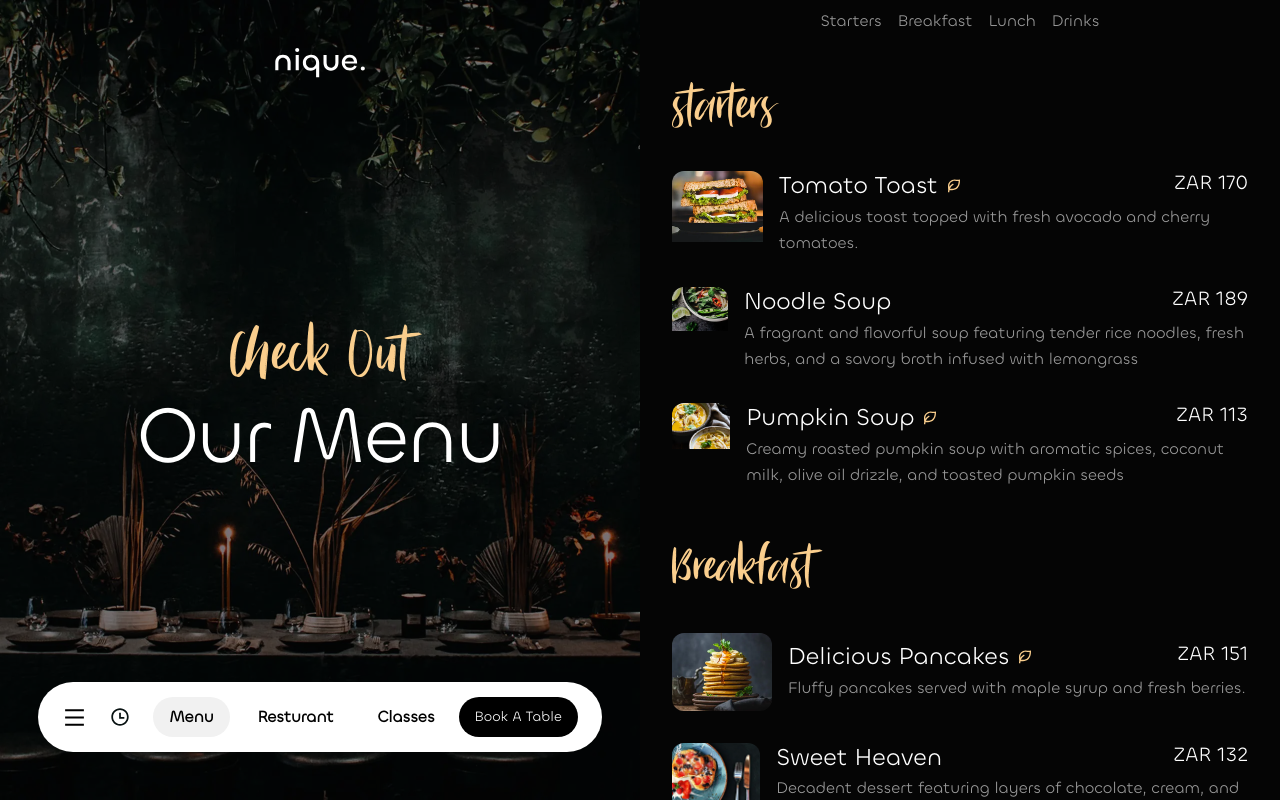
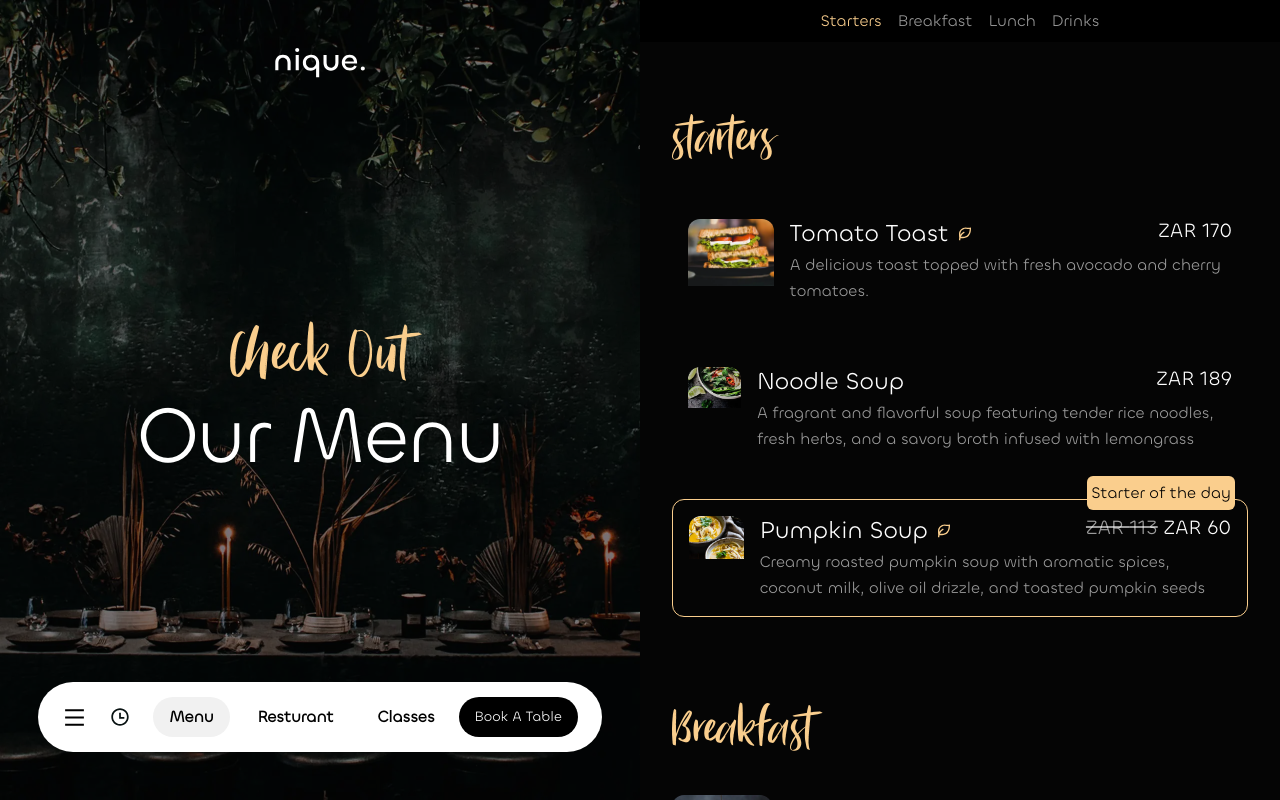
Before and after one commit to KhomotsoTibane/nique, a Next.js app: page /menu in a window 1280 px wide. Built offline with nearby package versions, Linux system fonts and the light colour scheme.

Commit message:
update menu page and component, add heading transitions

```diff
--- a/app/(root)/(home)/page.tsx
+++ b/app/(root)/(home)/page.tsx
@@ -22,9 +22,9 @@ const Page = () => {
       </header>
       <div className="dark-overlay absolute inset-0 size-full  opacity-90"></div>
       <div className="absolute inset-0 z-10 flex flex-col items-center justify-center">
-        <h1 className="heading-h1-italic text-primary">The pure taste of</h1>
-        <h1 className="heading-xlarge text-default">Thailand</h1>
-        <div className="text-xlarge max-w-lg text-wrap text-center text-default">
+        <h1 className="heading-h1-italic intro-slide-down text-primary">The pure taste of</h1>
+        <h1 className="heading-xlarge text-default intro-slide-up">Thailand</h1>
+        <div className="text-xlarge max-w-lg text-wrap text-center text-default intro-slide-up">
           <p>
             {" "}
             From our sizzling street food to our sumptuous signature dishes, every bite is a journey
--- a/components/menu/Menu.tsx
+++ b/components/menu/Menu.tsx
@@ -1,37 +1,52 @@
 "use client";
 import { breakfastMenu, drinksMenu, lunchMenu, startersMenu } from "@/constants";
 import Image from "next/image";
-import Link from "next/link";
-import React from "react";
+import React, { useState } from "react";
+import Footer from "../Footer";
 
 const Menu = () => {
+  const [activeMenu, setActiveMenu] = useState("Starters");
   const scrollToSection = (sectionId: string) => {
-    const section = document.getElementById(sectionId);
+    const section = sectionId;
+    setActiveMenu(section);
     if (section) {
-      window.scrollTo({
-        top: section.offsetTop,
+      const element = document.getElementById(section);
+      element?.scrollIntoView({
         behavior: "smooth",
+        inline: "start",
       });
     }
   };
   return (
     <div className="flex w-full flex-col gap-6 bg-dark lg:max-h-screen lg:overflow-y-auto">
-      <div className="flex w-full justify-center gap-4 p-2 text-muted">
+      <div className="sticky top-0 z-50 flex w-full justify-center gap-4 bg-black p-2">
         {["Starters", "Breakfast", "Lunch", "Drinks"].map((link) => {
           return (
-            <Link key={link} href={`#${link}`}>
-              <button onClick={() => scrollToSection(`${link}`)}>{link}</button>
-            </Link>
+            <button
+              className={`${activeMenu === link ? "text-primary" : "text-muted"}`}
+              key={link}
+              onClick={() => scrollToSection(link)}
+            >
+              {link}
+            </button>
           );
         })}
       </div>
-      <div id="Starters" className=" flex flex-col gap-8 px-8 py-4">
-        <h1 className="heading-h2-italic">starters</h1>
-        <div className="flex flex-col gap-8">
+      <div id="Starters" className="flex flex-col gap-8 px-8 py-4">
+        <h1 className="heading-h2-italic mt-8">starters</h1>
+        <div className=" flex flex-col gap-8">
           {startersMenu.map((item) => {
             return (
-              <div key={item.name} className="flex gap-4">
-                <div className="max-h-[70] max-w-[90] overflow-hidden rounded-xl ">
+              <div
+                key={item.name}
+                className={`${item.mealOfTheDay ? "border border-primary" : ""} relative flex gap-4 rounded-xl p-4`}
+              >
+                {item.mealOfTheDay && (
+                  <div className="absolute -top-6 right-3 rounded-md bg-primary p-1 text-black">
+                    Starter of the day
+                  </div>
+                )}
+                <div className="max-h-[80px] max-w-[100px] overflow-hidden rounded-xl ">
                   <Image
                     src={item.image}
                     alt={item.name}
@@ -41,11 +56,24 @@ const Menu = () => {
                   />
                 </div>
                 <div className="flex grow flex-col justify-center gap-1">
-                  <div className="flex justify-between text-default">
-                    <h3 className="menu-title flex gap-2"> {item.name}
-                    {item.isVegan && <Image src="/assets/icons/vegan.svg" alt="vegan" width={16} height={16}/>}
+                  <div className="flex flex-col  justify-between gap-2 text-default md:flex-row">
+                    <h3 className="menu-title flex gap-2">
+                      {" "}
+                      {item.name}
+                      {item.isVegan && (
+                        <Image src="/assets/icons/vegan.svg" alt="vegan" width={16} height={16} />
+                      )}
                     </h3>{" "}
-                    <h3 className="menu-price"> ZAR {item.price}</h3>
+                    <h3 className="menu-price">
+                      {item.mealOfTheDay ? (
+                        <>
+                          <span className="text-muted line-through">ZAR {item.price}</span> ZAR{" "}
+                          {item.adjustedPrice}
+                        </>
+                      ) : (
+                        <>ZAR {item.price}</>
+                      )}
+                    </h3>
                   </div>
                   <p className="text-muted">{item.description}</p>
                 </div>
@@ -55,13 +83,13 @@ const Menu = () => {
         </div>
       </div>
 
-      <div id="Breakfast" className=" flex flex-col gap-8 px-8 py-4">
-        <h1 className="heading-h2-italic">Breakfast</h1>
+      <div id="Breakfast" className="flex flex-col gap-8 px-8 py-4">
+        <h1 className="heading-h2-italic mt-8">Breakfast</h1>
         <div className="flex flex-col gap-8">
           {breakfastMenu.map((item) => {
             return (
               <div key={item.name} className="flex gap-4">
-                <div className="max-h-[70] max-w-[90] overflow-hidden rounded-xl ">
+                <div className="max-h-[80px] max-w-[100px] overflow-hidden rounded-xl ">
                   <Image
                     src={item.image}
                     alt={item.name}
@@ -71,11 +99,24 @@ const Menu = () => {
                   />
                 </div>
                 <div className="flex grow flex-col justify-center gap-1">
-                  <div className="flex justify-between text-default">
-                    <h3 className="menu-title flex gap-2"> {item.name}
-                    {item.isVegan && <Image src="/assets/icons/vegan.svg" alt="vegan" width={16} height={16}/>}
+                  <div className="flex flex-col  justify-between gap-2 text-default md:flex-row">
+                    <h3 className="menu-title flex gap-2">
+                      {" "}
+                      {item.name}
+                      {item.isVegan && (
+                        <Image src="/assets/icons/vegan.svg" alt="vegan" width={16} height={16} />
+                      )}
                     </h3>{" "}
-                    <h3 className="menu-price"> ZAR {item.price}</h3>
+                    <h3 className="menu-price">
+                      {item.mealOfTheDay ? (
+                        <>
+                          <span className="text-muted line-through">ZAR {item.price}</span> ZAR{" "}
+                          {item.adjustedPrice}
+                        </>
+                      ) : (
+                        <>ZAR {item.price}</>
+                      )}
+                    </h3>
                   </div>
                   <p className="text-muted">{item.description}</p>
                 </div>
@@ -85,13 +126,21 @@ const Menu = () => {
         </div>
       </div>
 
-      <div id="Lunch" className=" flex flex-col gap-8 px-8 py-4">
-        <h1 className="heading-h2-italic">Lunch</h1>
+      <div id="Lunch" className="flex flex-col gap-8 px-8 py-4">
+        <h1 className="heading-h2-italic mt-8">Lunch</h1>
         <div className="flex flex-col gap-8">
           {lunchMenu.map((item) => {
             return (
-              <div key={item.name} className="flex gap-4">
-                <div className="max-h-[70] max-w-[90] overflow-hidden rounded-xl ">
+              <div
+                key={item.name}
+                className={`${item.mealOfTheDay ? "border border-primary" : ""} relative flex gap-4 rounded-xl p-4`}
+              >
+                {item.mealOfTheDay && (
+                  <div className="absolute -top-6 right-3 rounded-md bg-primary p-1 text-black">
+                    Lunch of the day
+                  </div>
+                )}
+                <div className="max-h-[80px] max-w-[100px] overflow-hidden rounded-xl ">
                   <Image
                     src={item.image}
                     alt={item.name}
@@ -101,11 +150,24 @@ const Menu = () => {
                   />
                 </div>
                 <div className="flex grow flex-col justify-center gap-1">
-                  <div className="flex justify-between text-default">
-                    <h3 className="menu-title flex gap-2"> {item.name}
-                    {item.isVegan && <Image src="/assets/icons/vegan.svg" alt="vegan" width={16} height={16}/>}
+                  <div className="flex flex-col  justify-between gap-2 text-default md:flex-row">
+                    <h3 className="menu-title flex gap-2">
+                      {" "}
+                      {item.name}
+                      {item.isVegan && (
+                        <Image src="/assets/icons/vegan.svg" alt="vegan" width={16} height={16} />
+                      )}
                     </h3>{" "}
-                    <h3 className="menu-price"> ZAR {item.price}</h3>
+                    <h3 className="menu-price">
+                      {item.mealOfTheDay ? (
+                        <>
+                          <span className="text-muted line-through">ZAR {item.price}</span> ZAR{" "}
+                          {item.adjustedPrice}
+                        </>
+                      ) : (
+                        <>ZAR {item.price}</>
+                      )}
+                    </h3>
                   </div>
                   <p className="text-muted">{item.description}</p>
                 </div>
@@ -115,13 +177,13 @@ const Menu = () => {
         </div>
       </div>
 
-      <div id="Drinks" className=" flex flex-col gap-8 px-8 py-4">
-        <h1 className="heading-h2-italic">Drinks</h1>
+      <div id="Drinks" className="flex flex-col gap-8 px-8 py-4">
+        <h1 className="heading-h2-italic mt-8">Drinks</h1>
         <div className="flex flex-col gap-8">
           {drinksMenu.map((item) => {
             return (
               <div key={item.name} className="flex gap-4">
-                <div className="max-h-[70] max-w-[90] overflow-hidden rounded-xl ">
+                <div className="h-[80px] w-[100px] overflow-hidden rounded-xl ">
                   <Image
                     src={item.image}
                     alt={item.name}
@@ -131,7 +193,7 @@ const Menu = () => {
                   />
                 </div>
                 <div className="flex grow flex-col justify-center gap-1">
-                  <div className="flex justify-between text-default">
+                  <div className="flex flex-col  justify-between gap-2 text-default md:flex-row">
                     <h3 className="menu-title"> {item.name}</h3>{" "}
                     <h3 className="menu-price"> ZAR {item.price}</h3>
                   </div>
@@ -141,6 +203,7 @@ const Menu = () => {
             );
           })}
         </div>
+        <Footer />
       </div>
     </div>
   );
--- a/constants/index.ts
+++ b/constants/index.ts
@@ -56,6 +56,8 @@ export const startersMenu: MenuItem[] = [
       "Creamy roasted pumpkin soup with aromatic spices, coconut milk, olive oil drizzle, and toasted pumpkin seeds",
     isVegan: true,
     price: 113,
+    mealOfTheDay:true,
+    adjustedPrice:60
   },
 ];
 
@@ -74,6 +76,9 @@ export const lunchMenu: MenuItem[] = [
     description: "A flavorful curry with shrimp, mussels, and squid in a rich coconut sauce.",
     isVegan: false,
     price: 303,
+    mealOfTheDay:true,
+    adjustedPrice:250
+
   },
   {
     name: "Vegan Burger",
--- a/types/index.ts
+++ b/types/index.ts
@@ -10,6 +10,8 @@ export interface MenuItem {
   description: string;
   isVegan: boolean;
   price: number;
+  mealOfTheDay?:boolean;
+  adjustedPrice?:number;
 }
 
 export interface ClassEvent {
```
Also changed, not shown: app/(root)/menu/page.tsx (+12 -11 lines), app/globals.css (+33 -10 lines), components/pageHero/PageHero.tsx (+5 -4 lines). Lines whose indentation alone changed are shown as unchanged.
